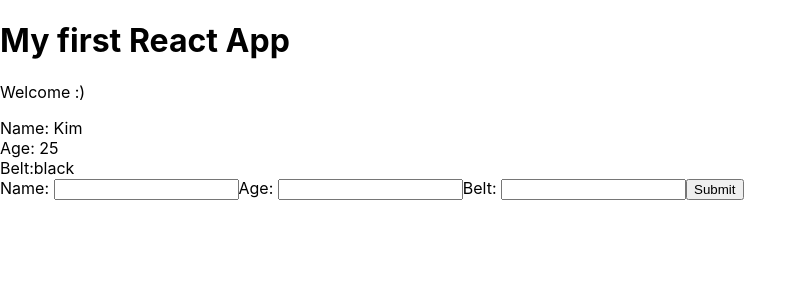
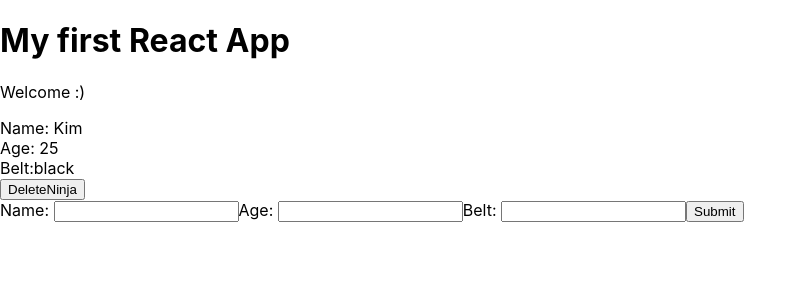
Before and after one commit to fjvbn2003/react_exercise, a React (Create React App) app in the folder my-app/: page / in a window 1280 px wide. Shown: the top 300 px of the page, without its empty margins (0-807 px from the left). Built offline with nearby package versions, Linux system fonts and the light colour scheme.

Commit message:
#19 anonymous fucntion

```diff
--- a/my-app/src/App.js
+++ b/my-app/src/App.js
@@ -17,13 +17,15 @@ class App extends Component {
       ninjas: ninjas
     })
   }
-
+  deleteNinja= (id) =>{
+    console.log("you clicked the deleteNinja function ", id)
+  }
   render() {
     return (
       <div className="App">
         <h1>My first React App</h1>
         <p>Welcome :)</p>
-        <Ninjas ninjas={this.state.ninjas}/>
+        <Ninjas ninjas={this.state.ninjas} deleteNinja={this.deleteNinja}/>
         <AddNinja addNinja={this.addNinja}/>
       </div>
     );
--- a/my-app/src/Ninjas.js
+++ b/my-app/src/Ninjas.js
@@ -1,6 +1,6 @@
 import React from 'react';
 
-const Ninjas = ({ninjas}) => {
+const Ninjas = ({ninjas, deleteNinja}) => {
         //console.log(this.props);
         // const ninjaList = ninjas.map(ninja => {
         //     if(ninja.age >24){
@@ -15,29 +15,20 @@ const Ninjas = ({ninjas}) => {
         //     else{ return null}
 
         // });
-        // const ninjaList = ninjas.map(ninja => {
-        //     return ninja.age>24 ? (
-        //         <div className="ninja" key={ninja.id}>
-        //             <div>Name: {ninja.name}</div>
-        //             <div>Age: {ninja.age}</div>
-        //             <div>Belt:{ninja.belt}</div>
-        //         </div>
-        //     ) : null;
-        // });
+        const ninjaList = ninjas.map(ninja => {
+            return ninja.age>24 ? (
+                <div className="ninja" key={ninja.id}>
+                    <div>Name: {ninja.name}</div>
+                    <div>Age: {ninja.age}</div>
+                    <div>Belt:{ninja.belt}</div>
+                    <button onClick={() => {deleteNinja(ninja.id)}}>DeleteNinja</button>
+                </div>
+            ) : null;
+        });
 
         return(
             <div className="ninja-list">
-                {
-                    ninjas.map(ninja => {
-                         return ninja.age>24 ? (
-                            <div className="ninja" key={ninja.id}>
-                                <div>Name: {ninja.name}</div>
-                                <div>Age: {ninja.age}</div>
-                                <div>Belt:{ninja.belt}</div>
-                                </div>
-                        ) : null;
-                })
-                }
+                {ninjaList}
             </div>
         )
 }
```
